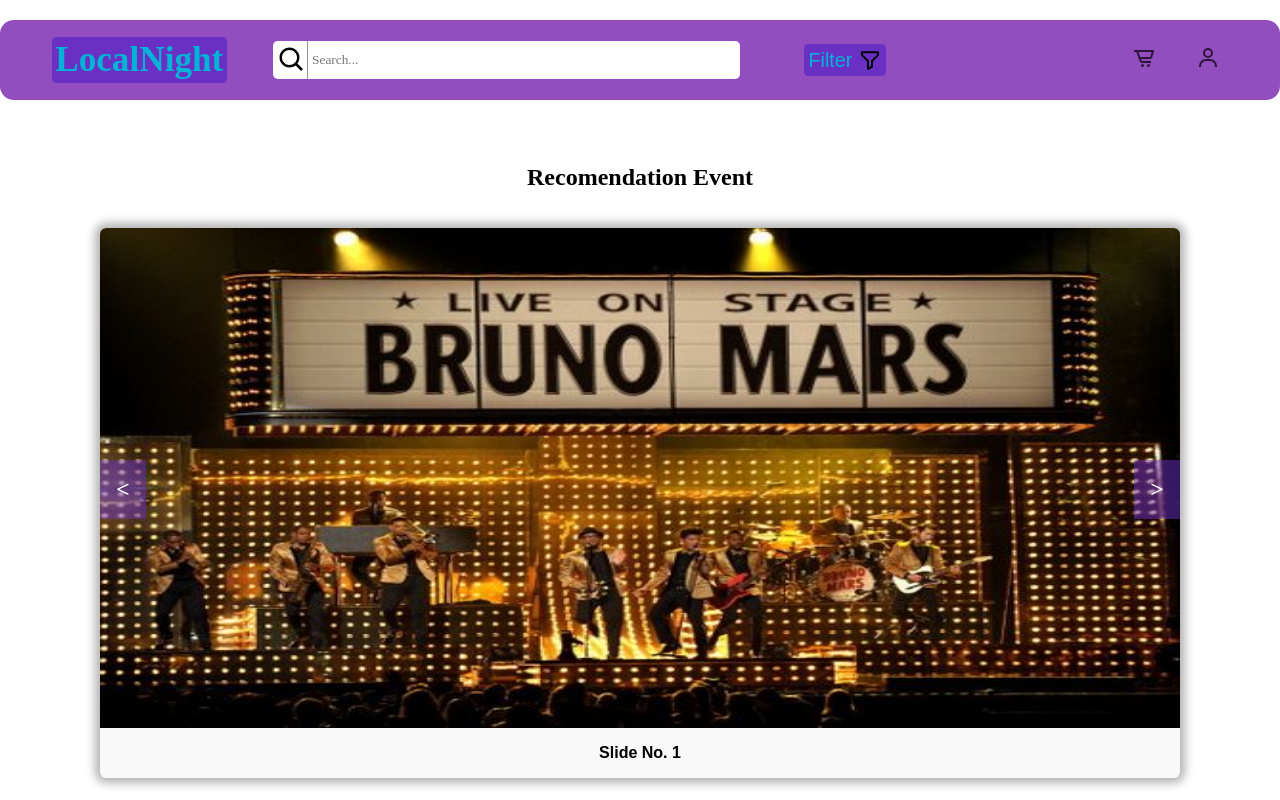
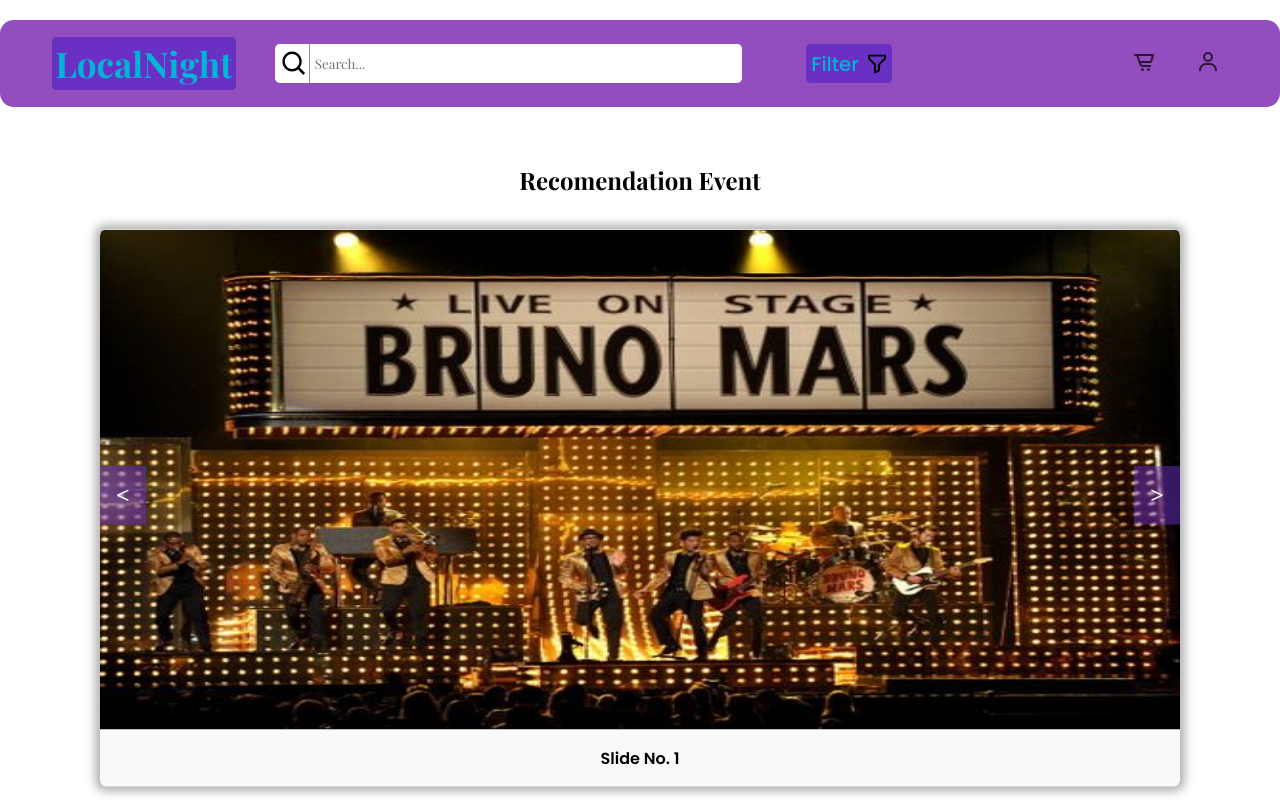
Before and after one commit to yosuasp/Konser, a PHP site: page / in a window 1280 px wide. Run offline with PHP 8.4, Linux system fonts and the light colour scheme.

Commit message:
last change

```diff
--- a/stye.css
+++ b/stye.css
@@ -1,3 +1,5 @@
+@import url('https://fonts.googleapis.com/css2?family=Playfair+Display:wght@400;500;600;700;800&family=Poppins:wght@500;600;700;800&display=swap');
+
 *{
     margin: 0;
     padding: 0;
```
